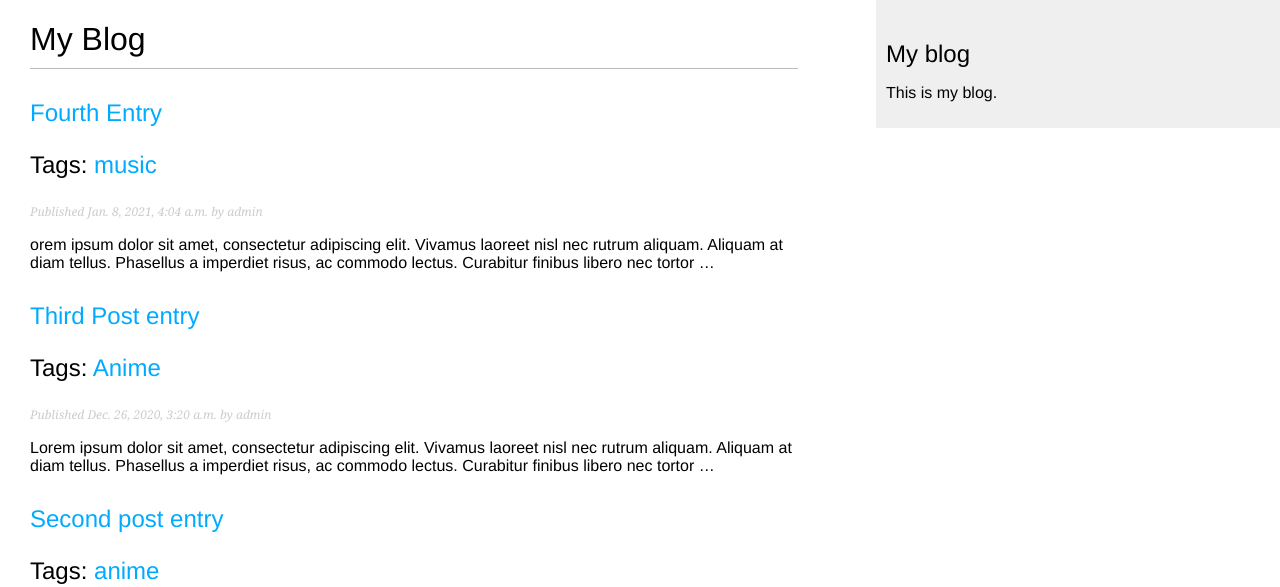
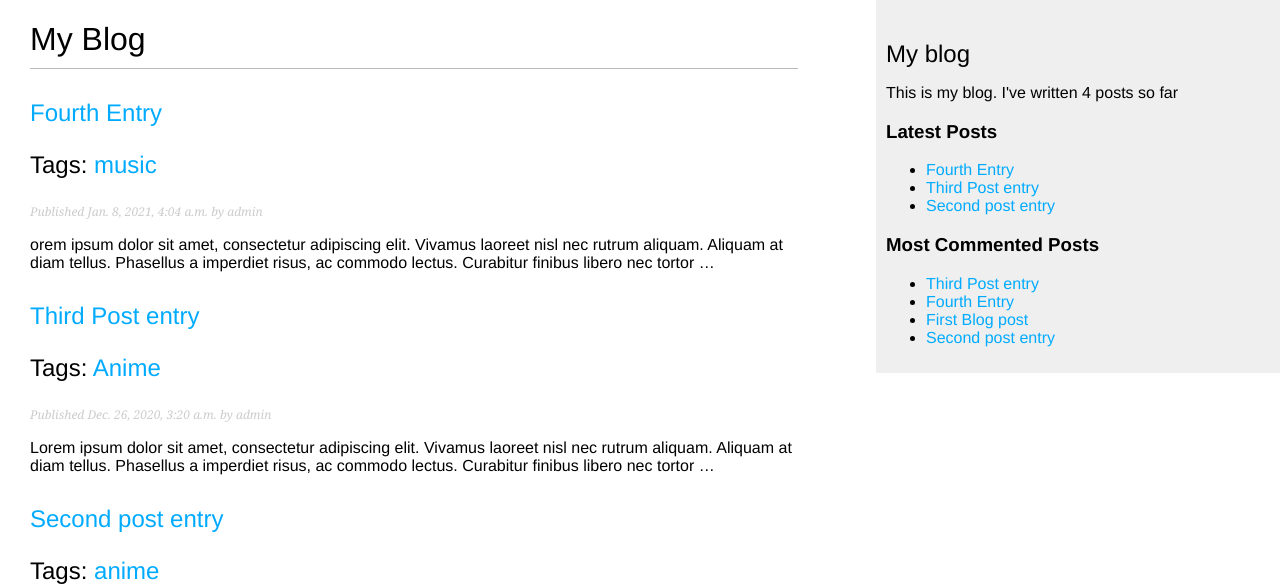
Before and after one commit to AlexDio123/Blog-app, a Django app: page /blog/ in a window 1280 px wide. Shown: the top 587 px of the page. Run offline with Django 3.2, Linux system fonts and the light colour scheme; data comes from the database, SQL or seed files in the repository; both versions use the stored data as it was after the commit; parts of the project's set-up code (start-up, migrations or seed data) failed here and were passed over.

Commit message:
added custom template tags

```diff
--- a/blog/templates/blog/base.html
+++ b/blog/templates/blog/base.html
@@ -1,3 +1,4 @@
+{% load blog_tags %}
 {% load static %}
 <!DOCTYPE html>
 <html>
@@ -12,7 +13,19 @@
     </div>
     <div id="sidebar">
         <h2>My blog</h2>
-        <p>This is my blog.</p>
+        <p>This is my blog. I've written {% total_posts %} posts so far</p>
+        <h3>Latest Posts</h3>
+        {% show_latest_posts 3 %}
+
+        <h3>Most Commented Posts</h3>
+        {%get_most_commented_posts as most_commented_posts%}
+        <ul>
+          {% for post in most_commented_posts %}
+            <li>
+              <a href="{{post.get_absolute_url}}">{{post.title}}</a>
+            </li>
+          {% endfor %}
+        </ul>
     </div>
 </body>
 </html>
--- /dev/null
+++ b/blog/templates/blog/post/latest_posts.html
@@ -0,0 +1,7 @@
+<ul>
+    {% for post in latest_posts %}
+        <li>
+            <a href="{{post.get_absolute_url}}">{{post.title}}</a>
+        </li>
+    {% endfor %}
+</ul>
--- /dev/null
+++ b/blog/templatetags/blog_tags.py
@@ -0,0 +1,26 @@
+from django import template
+from django.db.models import Count
+
+from ..models import Post
+
+
+register = template.Library()
+
+@register.simple_tag
+def total_posts():
+    return Post.published.count()
+
+@register.inclusion_tag("blog/post/latest_posts.html")
+def show_latest_posts(count=5):
+    latest_posts = Post.published.order_by('-publish')[:count]
+
+    return {
+        "latest_posts": latest_posts,
+
+    }
+
+@register.simple_tag
+def get_most_commented_posts(count=5):
+    return Post.published.annotate(
+               total_comments=Count('comments')
+           ).order_by('-total_comments')[:count]
```
Also changed, not shown: blog/templatetags/__init__.py (added), db.sqlite3.
